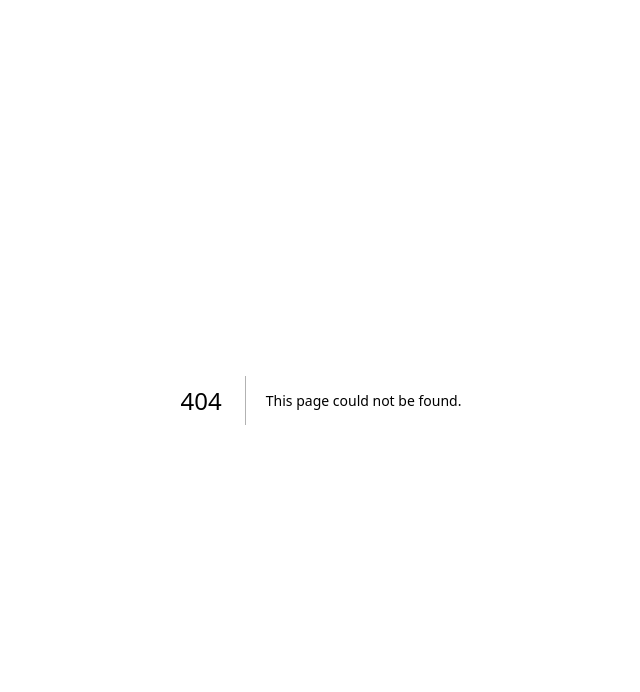
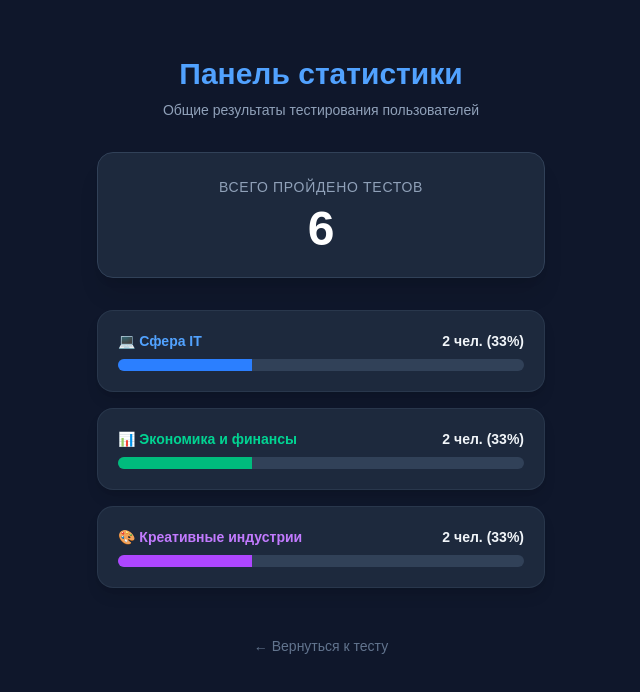
Before and after one commit to grandfrog0/profint, a Next.js app: page /dashboard in a window 1280 px wide. Before the commit this address had no page. Shown: the top 692 px of the page, without its empty margins (319-959 px from the left). Built offline with nearby package versions, Linux system fonts and the light colour scheme.

Commit message:
dashboard added

```diff
--- a/app/actions.ts
+++ b/app/actions.ts
@@ -39,9 +39,7 @@ export async function submitQuizResults(answers: QuizAnswers) {
       description = "У тебя развито визуальное восприятие, чувство стиля, но ты не хочешь ограничивать себя рамками одного учебника. Твое место на отделении креативных индустрий! Здесь дизайн, реклама, музыка и анимация создают единую экосистему. Ты научишься не просто «рисовать», а создавать целые миры и упаковывать идеи в крутые медиапродукты.";
     }
 
-    /////
-
-        // Проверяем, запущен ли сайт на Vercel (в облаке)
+    // Проверяем, запущен ли сайт на Vercel (в облаке)
     const isVercel = process.env.VERCEL === "1";
 
     if (isVercel) {
@@ -73,3 +71,28 @@ export async function submitQuizResults(answers: QuizAnswers) {
     return { success: false, title: "Ошибка", description: "Не удалось сохранить результат на сервере." };
   }
 }
+
+export async function getGeneralStats() {
+  try {
+    const totalCounts = { IT: 0, Экономика: 0, Креатив: 0, total: 0 };
+
+    if (fs.existsSync(STATS_FILE_PATH)) {
+      const fileContent = fs.readFileSync(STATS_FILE_PATH, "utf-8");
+      const currentData = JSON.parse(fileContent);
+
+      // Проходимся по всем записям в файле и суммируем результаты
+      currentData.forEach((entry: any) => {
+        if (entry.resultSphere === "IT") totalCounts.IT++;
+        if (entry.resultSphere === "Экономика") totalCounts.Экономика++;
+        if (entry.resultSphere === "Креатив") totalCounts.Креатив++;
+      });
+
+      totalCounts.total = currentData.length;
+    }
+
+    return { success: true, data: totalCounts };
+  } catch (error) {
+    console.error("Ошибка при подсчете общей статистики:", error);
+    return { success: false, data: { IT: 0, Экономика: 0, Креатив: 0, total: 0 } };
+  }
+}
--- /dev/null
+++ b/app/dashboard/page.tsx
@@ -0,0 +1,105 @@
+"use client";
+
+import { useEffect, useState } from "react";
+import { getGeneralStats } from "../actions";
+
+interface StatsData {
+  IT: number;
+  Экономика: number;
+  Креатив: number;
+  total: number;
+}
+
+export default function DashboardPage() {
+  const [stats, setStats] = useState<StatsData>({ IT: 0, Экономика: 0, Креатив: 0, total: 0 });
+  const [loading, setLoading] = useState(true);
+
+  // Автоматически запрашиваем данные с сервера при открытии страницы
+  useEffect(() => {
+    async function loadStats() {
+      const res = await getGeneralStats();
+      if (res.success) {
+        setStats(res.data);
+      }
+      setLoading(false);
+    }
+    loadStats();
+  }, []);
+
+  if (loading) {
+    return (
+      <main className="min-h-screen bg-slate-900 text-slate-100 flex items-center justify-center">
+        <p className="text-lg">Загрузка статистики...</p>
+      </main>
+    );
+  }
+
+  // Считаем проценты для визуальных полосок (чтобы не делить на ноль)
+  const getPercentage = (value: number) => {
+    return stats.total > 0 ? Math.round((value / stats.total) * 100) : 0;
+  };
+
+  return (
+    <main className="min-h-screen bg-slate-900 text-slate-100 p-6 flex flex-col items-center">
+      <div className="max-w-md w-full space-y-8 pt-8">
+
+        <header className="text-center">
+          <h1 className="text-3xl font-black text-blue-400">Панель статистики</h1>
+          <p className="text-slate-400 mt-2 text-sm">Общие результаты тестирования пользователей</p>
+        </header>
+
+        {/* Общее количество */}
+        <div className="bg-slate-800 p-6 rounded-2xl border border-slate-700 text-center shadow-xl">
+          <p className="text-sm text-slate-400 font-medium uppercase tracking-wider">Всего пройдено тестов</p>
+          <p className="text-5xl font-black text-white mt-2">{stats.total}</p>
+        </div>
+
+        {/* Сферы детально */}
+        <div className="space-y-4">
+
+          {/* Блок IT */}
+          <div className="bg-slate-800 p-5 rounded-2xl border border-slate-700/60 shadow-lg">
+            <div className="flex justify-between font-bold text-sm mb-2">
+              <span className="text-blue-400">💻 Сфера IT</span>
+              <span>{stats.IT} чел. ({getPercentage(stats.IT)}%)</span>
+            </div>
+            <div className="w-full bg-slate-700 h-3 rounded-full overflow-hidden">
+              <div className="bg-blue-500 h-full transition-all duration-500" style={{ width: `${getPercentage(stats.IT)}%` }}></div>
+            </div>
+          </div>
+
+          {/* Блок Экономика */}
+          <div className="bg-slate-800 p-5 rounded-2xl border border-slate-700/60 shadow-lg">
+            <div className="flex justify-between font-bold text-sm mb-2">
+              <span className="text-emerald-400">📊 Экономика и финансы</span>
+              <span>{stats.Б || stats.Экономика} чел. ({getPercentage(stats.Экономика)}%)</span>
+            </div>
+            <div className="w-full bg-slate-700 h-3 rounded-full overflow-hidden">
+              <div className="bg-emerald-500 h-full transition-all duration-500" style={{ width: `${getPercentage(stats.Экономика)}%` }}></div>
+            </div>
+          </div>
+
+          {/* Блок Креатив */}
+          <div className="bg-slate-800 p-5 rounded-2xl border border-slate-700/60 shadow-lg">
+            <div className="flex justify-between font-bold text-sm mb-2">
+              <span className="text-purple-400">🎨 Креативные индустрии</span>
+              <span>{stats.В || stats.Креатив} чел. ({getPercentage(stats.Креатив)}%)</span>
+            </div>
+            <div className="w-full bg-slate-700 h-3 rounded-full overflow-hidden">
+              <div className="bg-purple-500 h-full transition-all duration-500" style={{ width: `${getPercentage(stats.Креатив)}%` }}></div>
+            </div>
+          </div>
+
+        </div>
+
+        <a
+          href="/"
+          className="block text-center text-sm text-slate-500 hover:text-slate-400 transition-colors pt-4"
+        >
+          ← Вернуться к тесту
+        </a>
+
+      </div>
+    </main>
+  );
+}
--- a/stats.json
+++ b/stats.json
@@ -43,5 +43,50 @@
       "q9": "Б"
     },
     "resultSphere": "Экономика"
+  },
+  {
+    "timestamp": "2026-10-13T06:46:15.523Z",
+    "answers": {
+      "q1": "А",
+      "q2": "А",
+      "q3": "А",
+      "q4": "А",
+      "q5": "А",
+      "q6": "А",
+      "q7": "А",
+      "q8": "А",
+      "q9": "А"
+    },
+    "resultSphere": "IT"
+  },
+  {
+    "timestamp": "2026-10-13T07:18:02.266Z",
+    "answers": {
+      "q1": "В",
+      "q2": "В",
+      "q3": "В",
+      "q4": "В",
+      "q5": "В",
+      "q6": "В",
+      "q7": "В",
+      "q8": "В",
+      "q9": "В"
+    },
+    "resultSphere": "Креатив"
+  },
+  {
+    "timestamp": "2026-10-13T07:18:38.210Z",
+    "answers": {
+      "q1": "А",
+      "q2": "А",
+      "q3": "А",
+      "q4": "А",
+      "q5": "А",
+      "q6": "А",
+      "q7": "А",
+      "q8": "А",
+      "q9": "А"
+    },
+    "resultSphere": "IT"
   }
 ]
```
